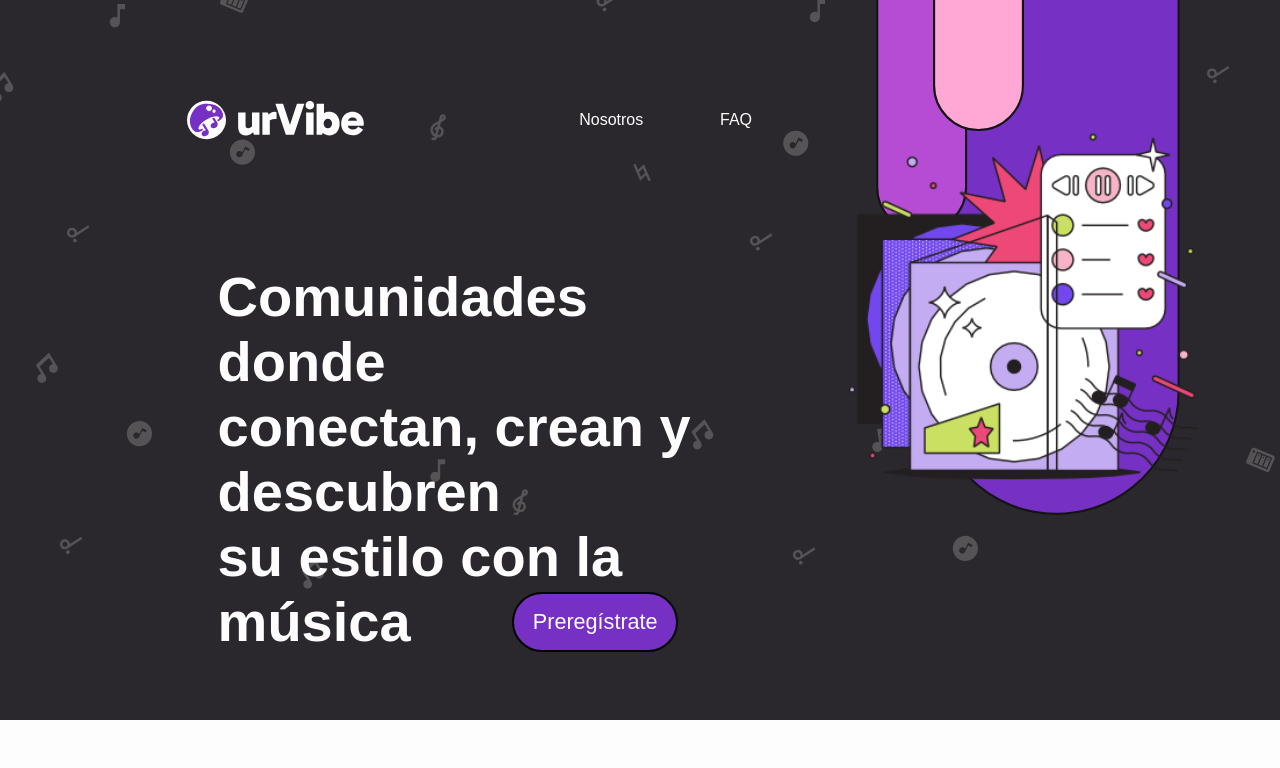
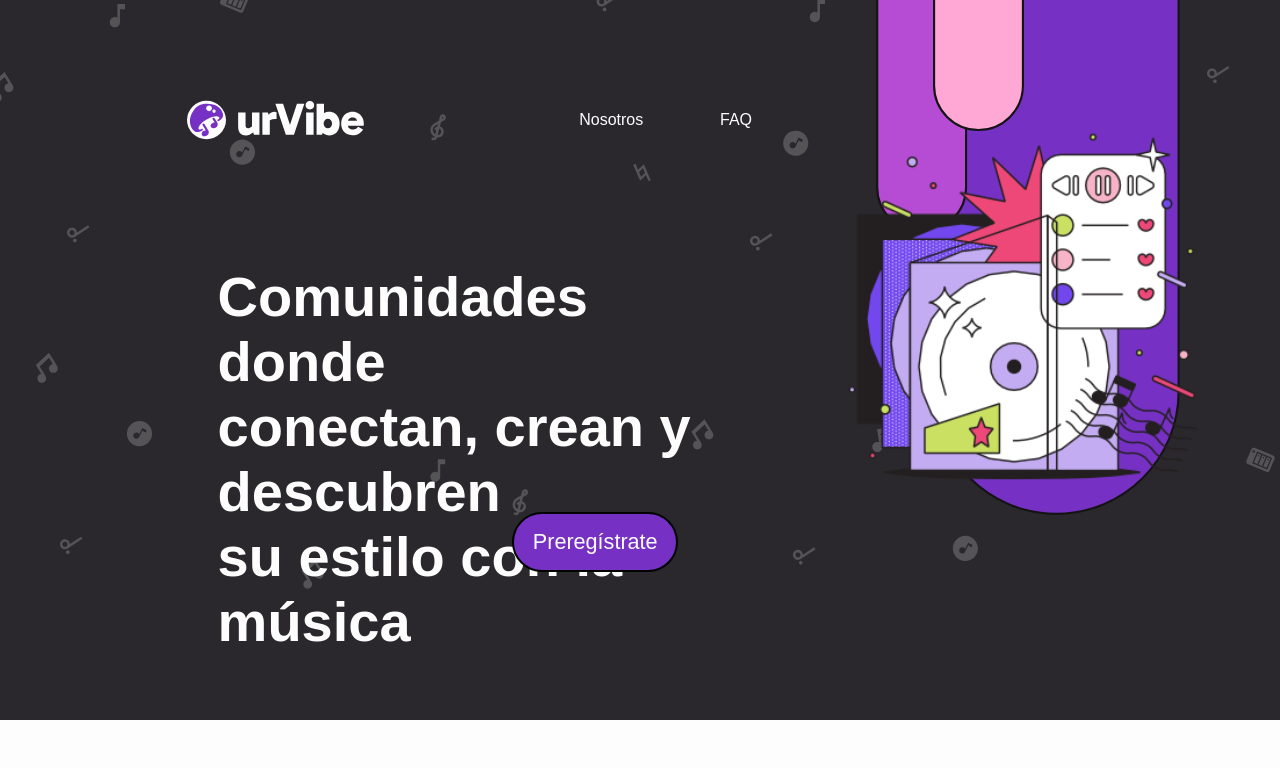
Before and after one commit to itsurvibe/urvibe, a React (Vite) app: page / in a window 1280 px wide. Shown: the top 768 px of the page. Built offline with nearby package versions, Linux system fonts and the light colour scheme; a web font is replaced by a local one.

Commit message:
Update Inicio.css

```diff
--- a/src/Components/Inicio/Inicio.css
+++ b/src/Components/Inicio/Inicio.css
@@ -98,7 +98,7 @@ color: transparent;
   font-weight: 500;
   position: absolute;
   left: 40vw;
-  top: 74vh;
+  top: 64vh;
 }
 
 .FormularioInicio button:hover{
```
